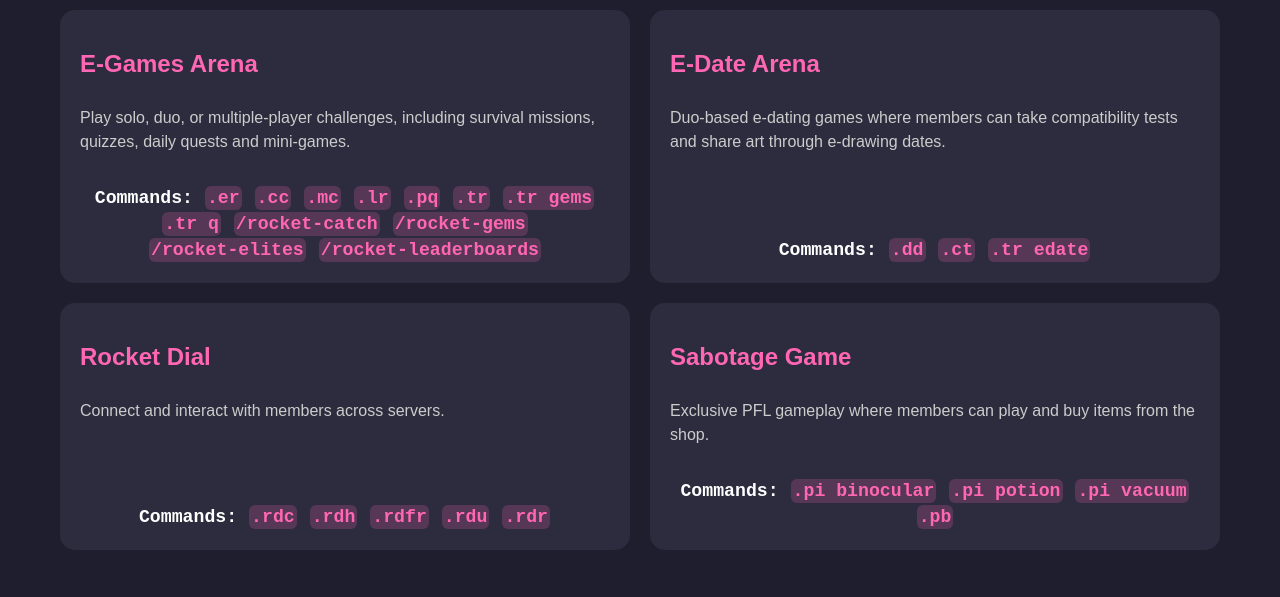
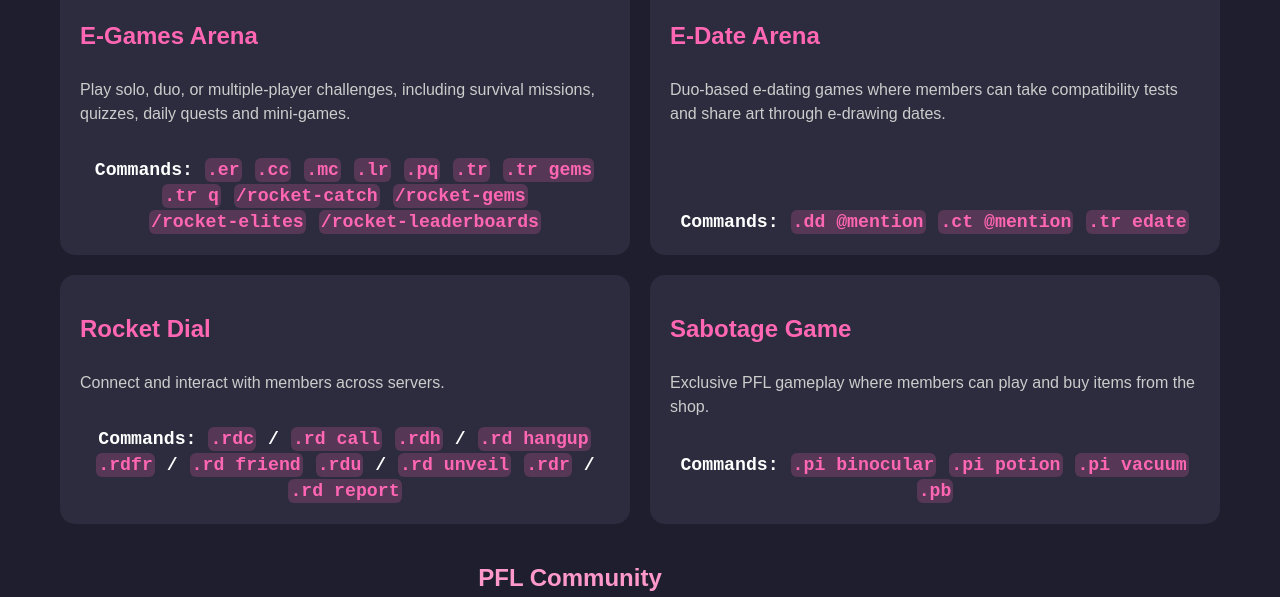
Before and after one commit to laylish/rocket-bot-site, a plain HTML site: page index.html in a window 1280 px wide. Shown: the part 108-705 px from the top of the page. Drawn offline with Linux system fonts and the light colour scheme.

Commit message:
Update index.html

```diff
--- a/index.html
+++ b/index.html
@@ -6,7 +6,8 @@
   <title>RocketBot Features - Pink Boxes</title>
   <style>
     body {
-      margin: 50px;
+      margin-left: 50px;
+      margin-right: 50px;
       padding: 0;
       font-family: 'Arial', sans-serif;
       background-color: #1e1e2f;
@@ -95,14 +96,14 @@
     /* Community section */
     .community-section {
       max-width: 1000px;
-      margin: 60px auto;
+      margin-top: 30px;
       padding: 0 20px;
       text-align: center;
     }
 
     .community-section h2 {
-      color: #ff66b3;
-      margin-bottom: 10px;
+      color: #ff99cc;
+      margin-bottom: 8px;
       font-size: 1.5em;
     }
 
@@ -193,8 +194,8 @@
       <h2>E-Date Arena</h2>
       <p>Duo-based e-dating games where members can take compatibility tests and share art through e-drawing dates.</p>
       <div class="command-label">
-        Commands: <span>.dd</span>
-        <span>.ct</span>
+        Commands: <span>.dd @mention</span>
+        <span>.ct @mention</span>
         <span>.tr edate</span>
       </div>
     </div>
@@ -203,11 +204,11 @@
       <h2>Rocket Dial</h2>
       <p>Connect and interact with members across servers.</p>
       <div class="command-label">
-        Commands: <span>.rdc</span>
-        <span>.rdh</span>
-        <span>.rdfr</span>
-        <span>.rdu</span>
-        <span>.rdr</span>
+        Commands: <span>.rdc</span> / <span>.rd call</span>
+        <span>.rdh</span> / <span>.rd hangup</span>
+        <span>.rdfr</span> / <span>.rd friend</span>
+        <span>.rdu</span> / <span>.rd unveil</span>
+        <span>.rdr</span> / <span>.rd report</span>
       </div>
     </div>
 
```
